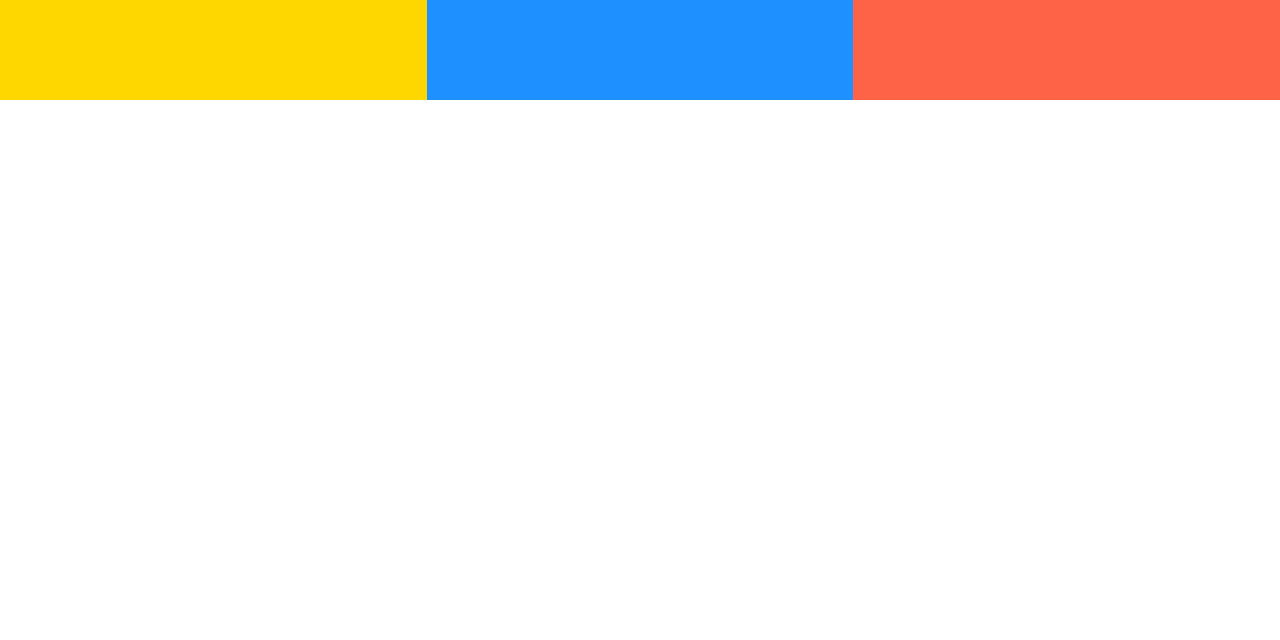
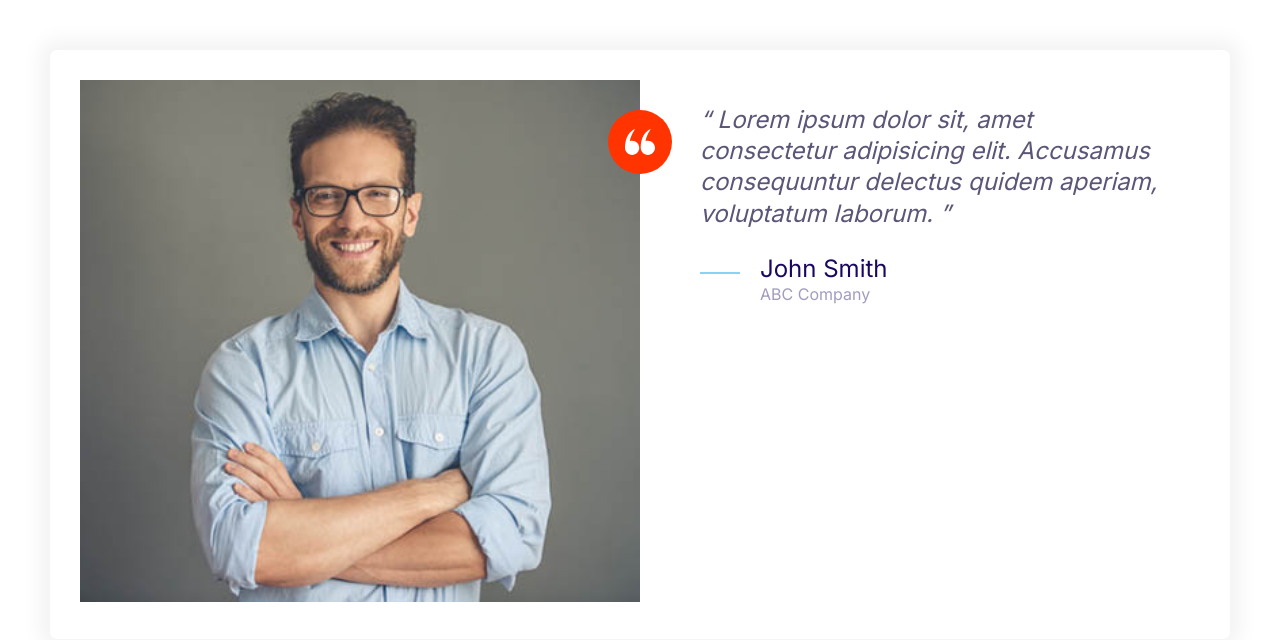
Before and after one commit to SandipPunalkar/moshify, a plain HTML site: page index.html in a window 1280 px wide. Drawn offline with Linux system fonts and the light colour scheme; files whose address does not match are found by name.

Commit message:
Build the testimonials component.

```diff
--- a/css/styles.css
+++ b/css/styles.css
@@ -142,8 +142,15 @@ a {
   width: 40px;
   height: 40px;
 }
+.icon--small {
+  width: 30px;
+  height: 30px;
+}
 .icon--primary {
   fill: var(--color-primary);
+}
+.icon--white {
+  fill: #fff;
 }
 .icon-container {
   background: #f3f9fa;
@@ -154,7 +161,9 @@ a {
   justify-content: center;
   align-items: center;
 }
-
+.icon-container--accent {
+  background: var(--color-accent);
+}
 /* Buttons */
 .btn {
   border-radius: 40px;
@@ -388,3 +397,28 @@ a {
     grid-template-columns: repeat(3, 1fr);
   }
 }
+
+/* Testimonials */
+.testimonial {
+  padding: 3rem;
+}
+.testimonial__image {
+  position: relative;
+}
+.testimonial__image > img {
+  width: 100%;
+}
+.testimonial__image > .icon-container {
+  position: absolute;
+  top: 3rem;
+  right: -32px;
+}
+@media screen and (min-width: 768px) {
+  .testimonial .quote,
+  .testimonial .quote__author {
+    font-size: 2.4rem;
+  }
+  .testimonial .quote {
+    margin-left: 6rem;
+  }
+}
--- a/index.html
+++ b/index.html
@@ -14,11 +14,37 @@
     <link rel="stylesheet" href="css/styles.css" />
     <title>Document</title>
   </head>
-  <body>
-    <div class="grid grid--1x3">
-      <div style="height: 100px; background: gold"></div>
-      <div style="height: 100px; background: dodgerblue"></div>
-      <div style="height: 100px; background: tomato"></div>
+  <body style="padding: 5rem">
+    <div class="card testimonial">
+      <div class="grid grid--1x2">
+        <div class="testimonial__image">
+          <img src="/images/testimonial.jpg" alt="A happy, smiling customer" />
+          <span class="icon-container icon-container--accent">
+            <svg class="icon icon--white icon--small">
+              <use xlink:href="images/sprite.svg#quotes"></use>
+            </svg>
+          </span>
+        </div>
+        <blockquote class="quote">
+          <p class="quote__text">
+            Lorem ipsum dolor sit, amet consectetur adipisicing elit. Accusamus
+            consequuntur delectus quidem aperiam, voluptatum laborum.
+          </p>
+          <footer>
+            <div class="media">
+              <div class="media__image">
+                <svg class="icon icon--primary quote__line">
+                  <use xlink:href="images/sprite.svg#line"></use>
+                </svg>
+              </div>
+              <div class="media__body">
+                <h3 class="media__title quote__author">John Smith</h3>
+                <p class="quote__organization">ABC Company</p>
+              </div>
+            </div>
+          </footer>
+        </blockquote>
+      </div>
     </div>
   </body>
 </html>
```
Also changed, not shown: components/testimonials.html (added, +31 -0 lines), images/testimonial.jpg (added).
